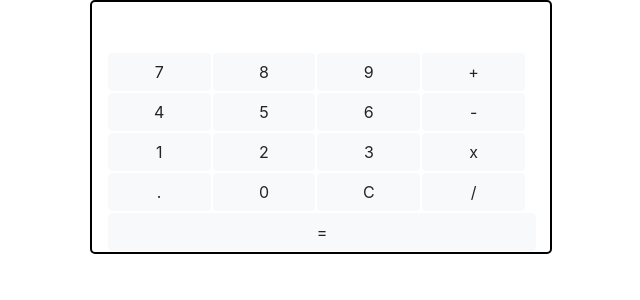
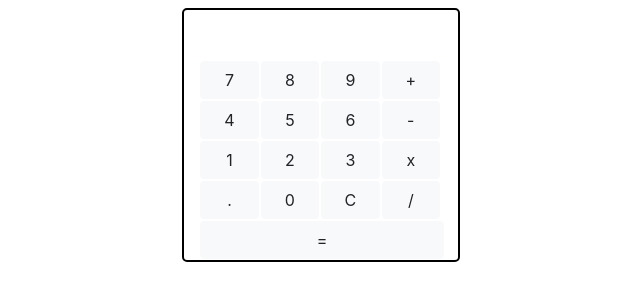
Before and after one commit to daquilino/react-calculator, a React (Create React App) app: page / in a window 1280 px wide. Shown: the top 300 px of the page, without its empty margins (319-959 px from the left). Built offline with nearby package versions, Linux system fonts and the light colour scheme.

Commit message:
experiment

```diff
--- a/src/App.js
+++ b/src/App.js
@@ -16,7 +16,6 @@ class App extends Component {
     }
   }
 
-
   clear = ()=>{
     this.setState({num1:0, num2:0, result:0, operator:null})
   }
@@ -34,8 +33,9 @@ class App extends Component {
   render() {
     return (
       <main className="container">
+        <h2>{this.x}</h2>
         <Row>
-        <div className="calculator col-md-5" >
+        <div className="calculator col-md-3" >
 
           <Row>
             <Display value={this.state.result} />
```
